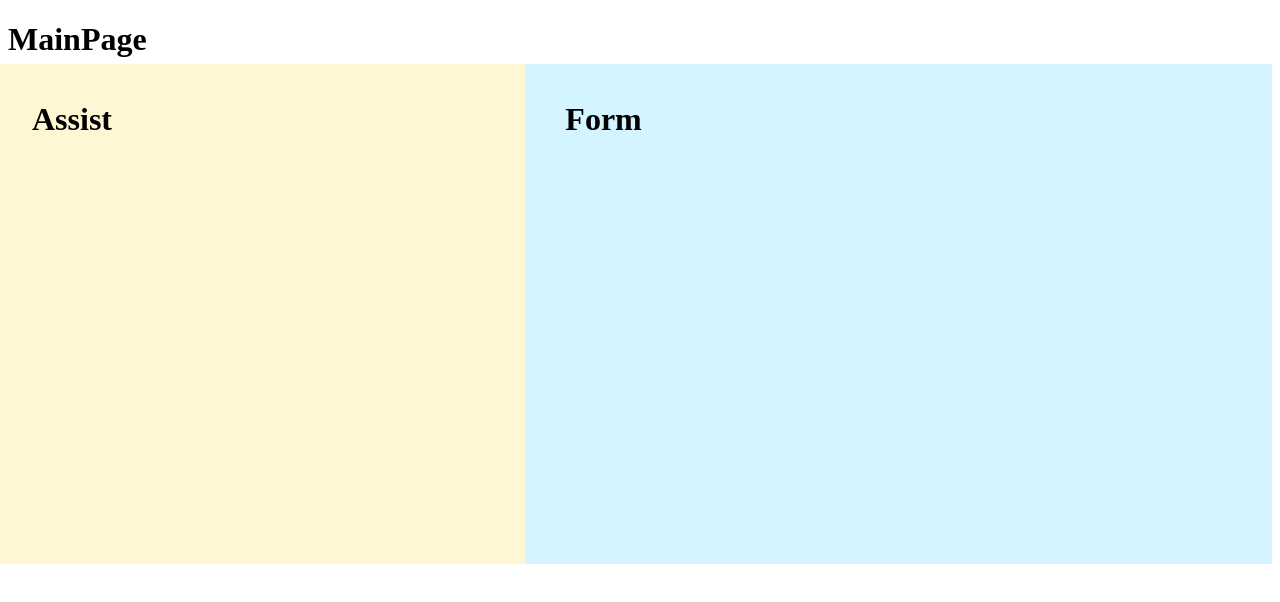
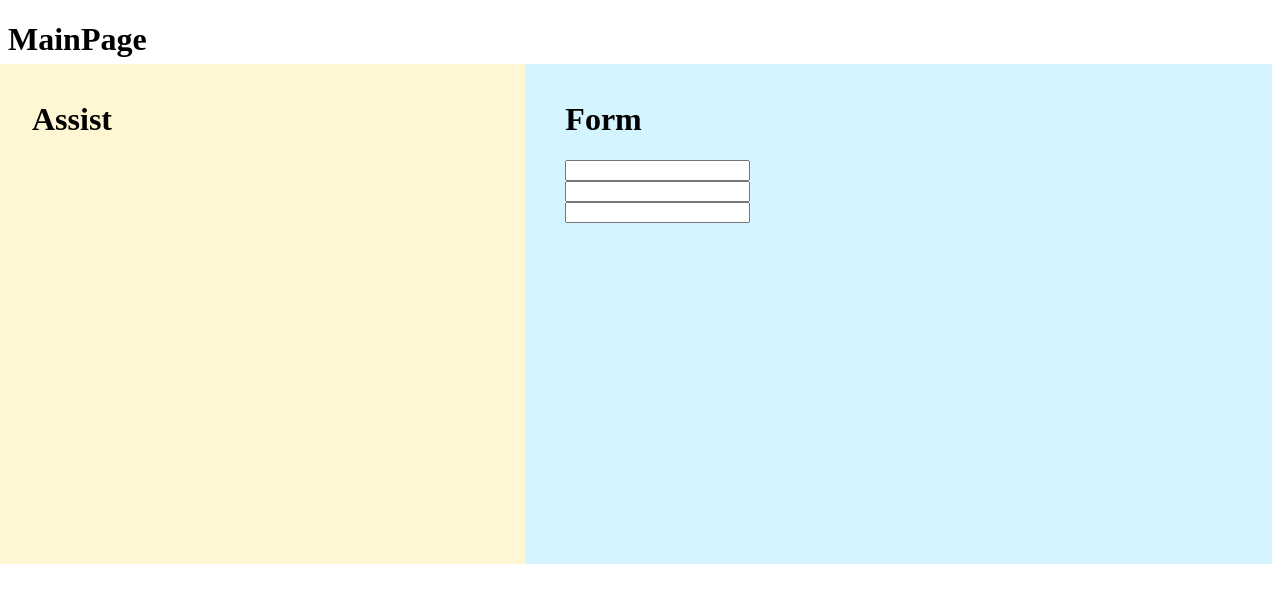
Before and after one commit to KHashimoto3/FIT2023_KH, a React (Vite) app in the folder mock/: page / in a window 1280 px wide. Shown: the top 602 px of the page. Built offline with nearby package versions, Linux system fonts and the light colour scheme.

Commit message:
formコンポーネントに試しにinputを3つ置いた。

```diff
--- a/mock/src/components/Form.tsx
+++ b/mock/src/components/Form.tsx
@@ -5,6 +5,9 @@ export const Form = () => {
     return (
         <Container maxWidth="md">
             <h1>Form</h1>
+            <input type="text" size={20} /><br />
+            <input type="text" size={20} /><br />
+            <input type="text" size={20} /><br />
         </Container>
     )
 };
```
